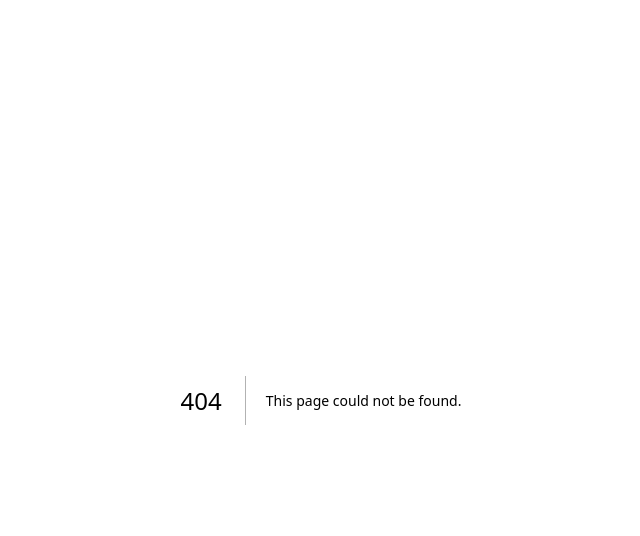
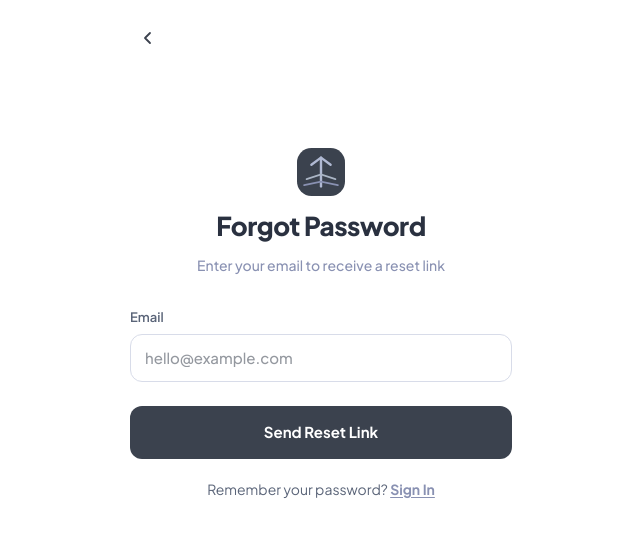
Before and after one commit to danimkim/runway-tracker, a Next.js app: page /forgot-password in a window 1280 px wide. Before the commit this address had no page. Shown: the top 536 px of the page, without its empty margins (319-959 px from the left). Built offline with nearby package versions, Linux system fonts and the light colour scheme.

Commit message:
feat: add forgot password page

```diff
--- /dev/null
+++ b/src/app/(auth)/forgot-password/page.tsx
@@ -0,0 +1,49 @@
+'use client'
+
+import { useActionState } from 'react'
+import Link from 'next/link'
+import { RunwayLogo } from '@/features/auth/components/RunwayLogo'
+import { AuthField } from '@/features/auth/components/AuthField'
+import { requestPasswordReset } from './actions'
+
+export default function ForgotPasswordPage() {
+  const [state, formAction, isPending] = useActionState(requestPasswordReset, null)
+
+  return (
+    <div className="min-h-dvh bg-white flex justify-center">
+      <div className="w-full max-w-[430px] flex flex-col">
+        <div className="pt-5 px-6">
+          <Link href="/login" className="inline-flex items-center justify-center w-9 h-9">
+            <svg width="20" height="20" viewBox="0 0 20 20" fill="none">
+              <path
+                d="M12 5L7 10L12 15"
+                stroke="var(--color-accent)"
+                strokeWidth="1.8"
+                strokeLinecap="round"
+                strokeLinejoin="round"
+              />
+            </svg>
+          </Link>
+        </div>
+        <div className="auth-hero mt-5">
+          <RunwayLogo size={48} />
+          <h1 className="auth-title text-[24px]">Forgot Password</h1>
+          <p className="auth-sub">Enter your email to receive a reset link</p>
+        </div>
+        <form className="auth-form" action={formAction}>
+          <AuthField name="email" label="Email" type="email" placeholder="hello@example.com" required />
+          {state?.error && <p className="text-[13px] text-warning mt-1">{state.error}</p>}
+          <button type="submit" className="btn-primary mt-2" disabled={isPending}>
+            {isPending ? 'Sending...' : 'Send Reset Link'}
+          </button>
+          <p className="auth-switch">
+            Remember your password?{' '}
+            <Link href="/login" className="auth-link">
+              Sign In
+            </Link>
+          </p>
+        </form>
+      </div>
+    </div>
+  )
+}
```
